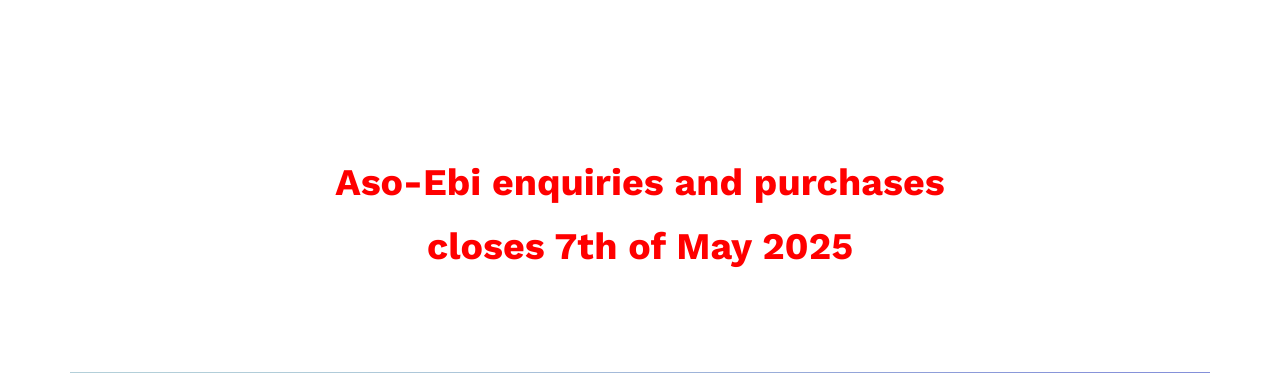
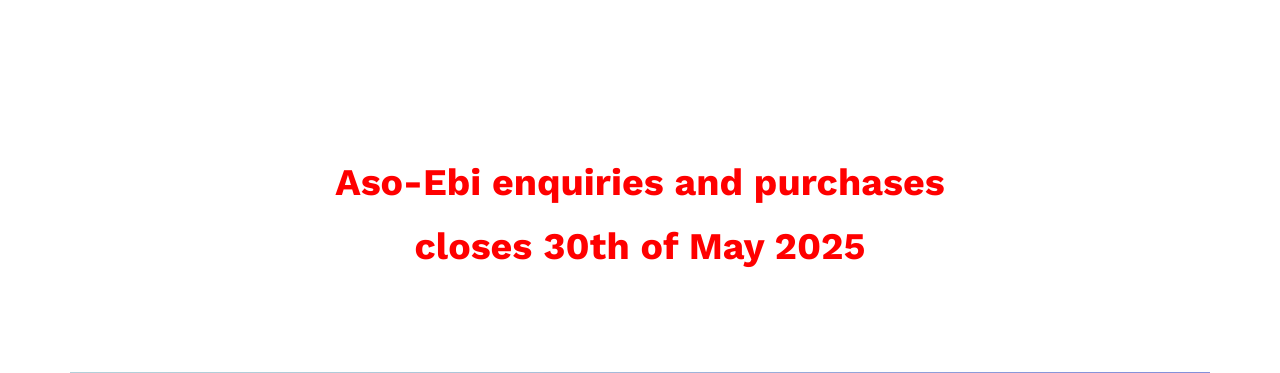
Before and after one commit to decobwebs/Mrs-Beatrice-oluwaremilekun-Sowemimo-s-90th-Birthday-BOS-, a Flask app: page /asobie_details in a window 1280 px wide. Shown: the top 373 px of the page. Run offline with Flask 3, Linux system fonts and the light colour scheme; some libraries are stand-ins or nearby versions; some web fonts are replaced.

```diff
--- a/templates/asoebi.html
+++ b/templates/asoebi.html
@@ -78,7 +78,7 @@
 	    animation: zoomInOut 2s infinite;
 	    background: transparent; /* No background */
 	">
-	    Aso-Ebi enquiries and purchases closes 7th of May 2025
+	    Aso-Ebi enquiries and purchases closes 30th of May 2025
 	</a>
 
 	<style>
```
